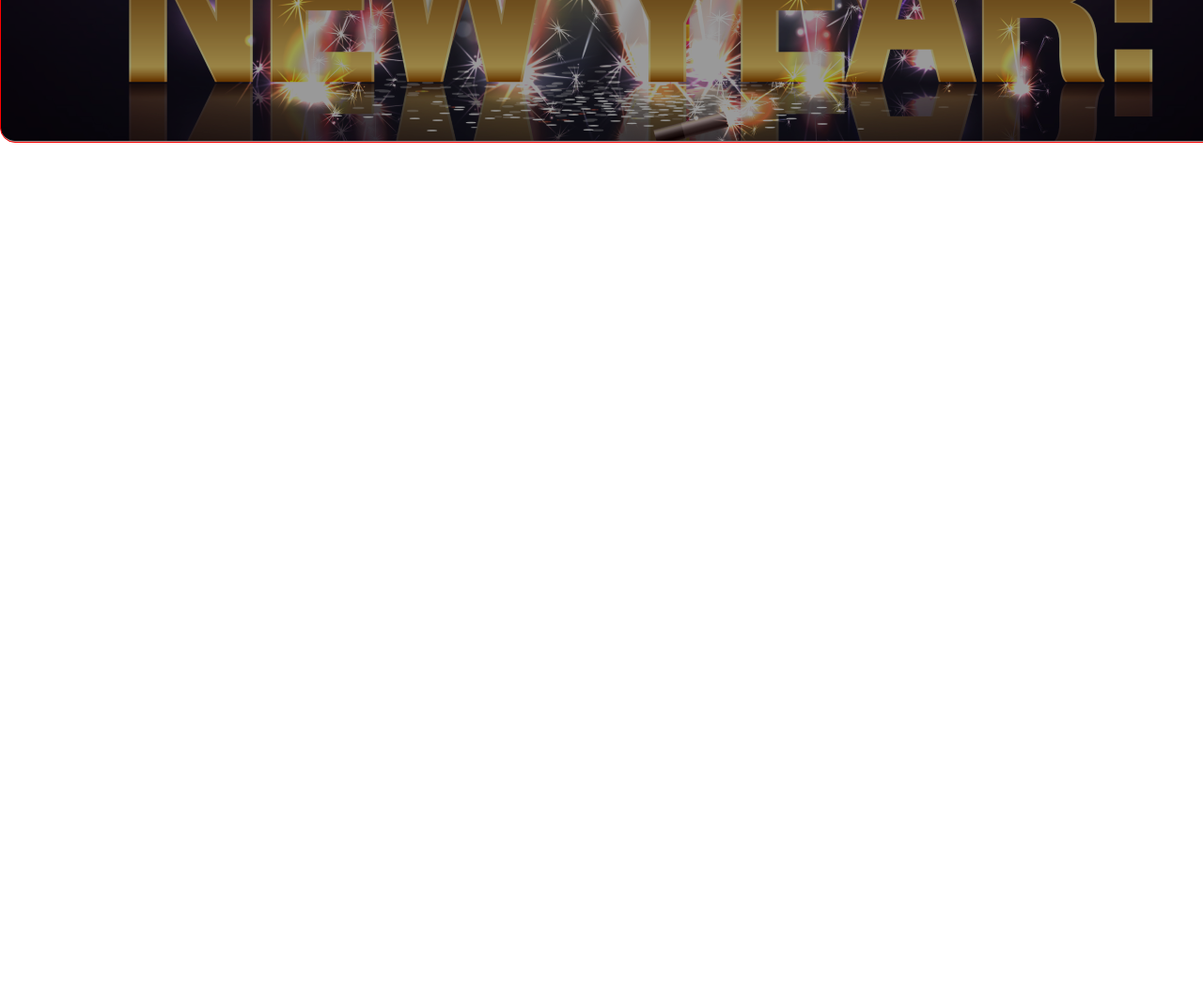
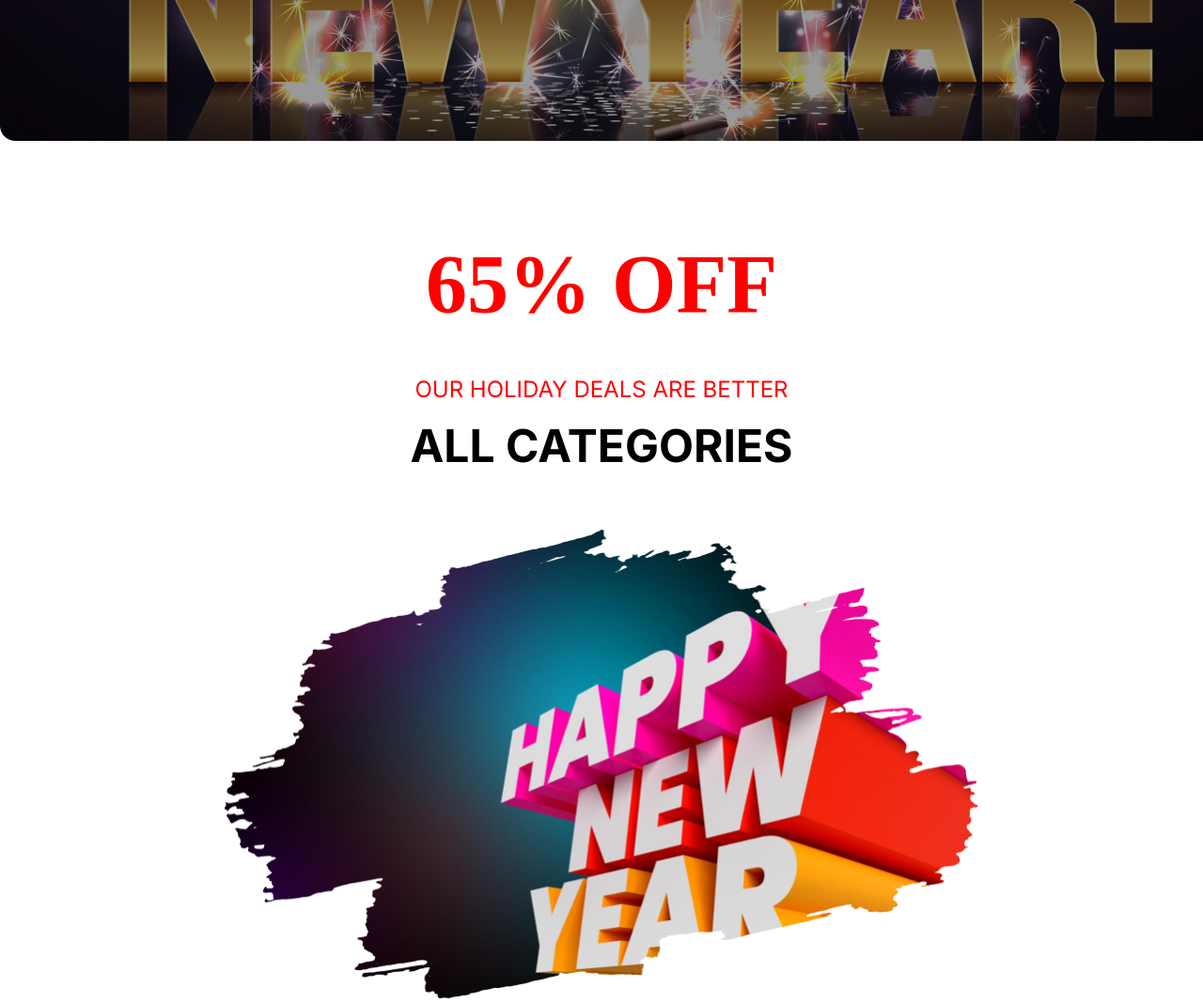
Before and after one commit to Fahmudul/Assignment-1, a plain HTML site: page index.html in a window 1280 px wide. Shown: the part 500-1567 px from the top of the page at 94% size. Before the commit the page ends 800 px from the top, so only its background shows below. Drawn offline with Linux system fonts and the light colour scheme.

Commit message:
completed happy new year section

```diff
--- a/index.html
+++ b/index.html
@@ -1,14 +1,19 @@
 <!DOCTYPE html>
 <html lang="en">
+
 <head>
     <meta charset="UTF-8">
     <meta name="viewport" content="width=device-width, initial-scale=1.0">
     <title>New Year</title>
     <link rel="preconnect" href="https://fonts.googleapis.com">
+    <link rel="preconnect" href="https://fonts.gstatic.com" crossorigin>
+    <link href="https://fonts.googleapis.com/css2?family=Merriweather:wght@700&display=swap" rel="stylesheet">
+    <link rel="preconnect" href="https://fonts.googleapis.com">
 <link rel="preconnect" href="https://fonts.gstatic.com" crossorigin>
-<link href="https://fonts.googleapis.com/css2?family=Merriweather:wght@700&display=swap" rel="stylesheet">
+<link href="https://fonts.googleapis.com/css2?family=Inter:wght@400;700&family=Merriweather:wght@700&display=swap" rel="stylesheet">
     <link rel="stylesheet" href="style.css">
 </head>
+
 <body>
     <div class="container">
         <header>
@@ -20,6 +25,24 @@
 
             </div>
         </header>
+        <main>
+            <section class="discount-ad-container">
+                <div class="discount-ad">
+                    <h1>65% OFF</h1>
+                    <h4>OUR HOLIDAY DEALS ARE BETTER</h4>
+                    <h2>ALL CATEGORIES</h2>
+                    <div class="new-year-image">
+                        <img width="802px" src="B9A1-New-Year-New-Mission-main/B9A1-New-Year-New-Mission-main/resources/New Year Photo.png"
+                            alt="">
+                    </div>
+                </div>
+            </section>
+
+            <section class="welcome-banner">
+
+            </section>
+        </main>
     </div>
 </body>
+
 </html>
--- a/style.css
+++ b/style.css
@@ -26,7 +26,6 @@
 .banner-text{
     width: 100%;
     height: 100%;
-    border: 1px solid red;
     border-radius: 16px;
     background-color: rgba(0, 0, 0, 0.4);
     display: flex;
@@ -50,3 +49,54 @@
     font-size: 32px;
     font-weight: 400;
 }
+
+/* Discount and new year image */
+.discount-ad-container{
+    display: flex;
+    justify-content: center;
+    align-items: center;
+}
+
+.discount-ad{
+    margin-top:52px;
+    width: 802px;
+    font-style: normal;
+    display: flex;
+    flex-direction: column;
+    justify-content: center;
+    align-items: center;
+
+}
+
+
+.discount-ad h1{
+    font-family: 'Times New Roman', Times, serif;
+    font-size: 88px;
+    font-weight: 700;
+    text-align: center;
+    color: #f00;
+    margin-bottom: 47px;
+}
+
+
+.discount-ad h4{
+    font-family: 'Inter', sans-serif;
+    font-size: 24px;
+    font-weight: 500;
+    text-align: center;
+    color: #f00;
+    margin-bottom: 16px;
+}
+
+.discount-ad h2{
+    font-family: 'Inter', sans-serif;
+    font-size: 48px;
+    font-weight: 700;
+    text-align: center;
+    color: rgb(0, 0, 0);
+    margin-bottom: 10px;
+}
+
+.discount-ad img{
+    margin-top: 50px;
+}
```
